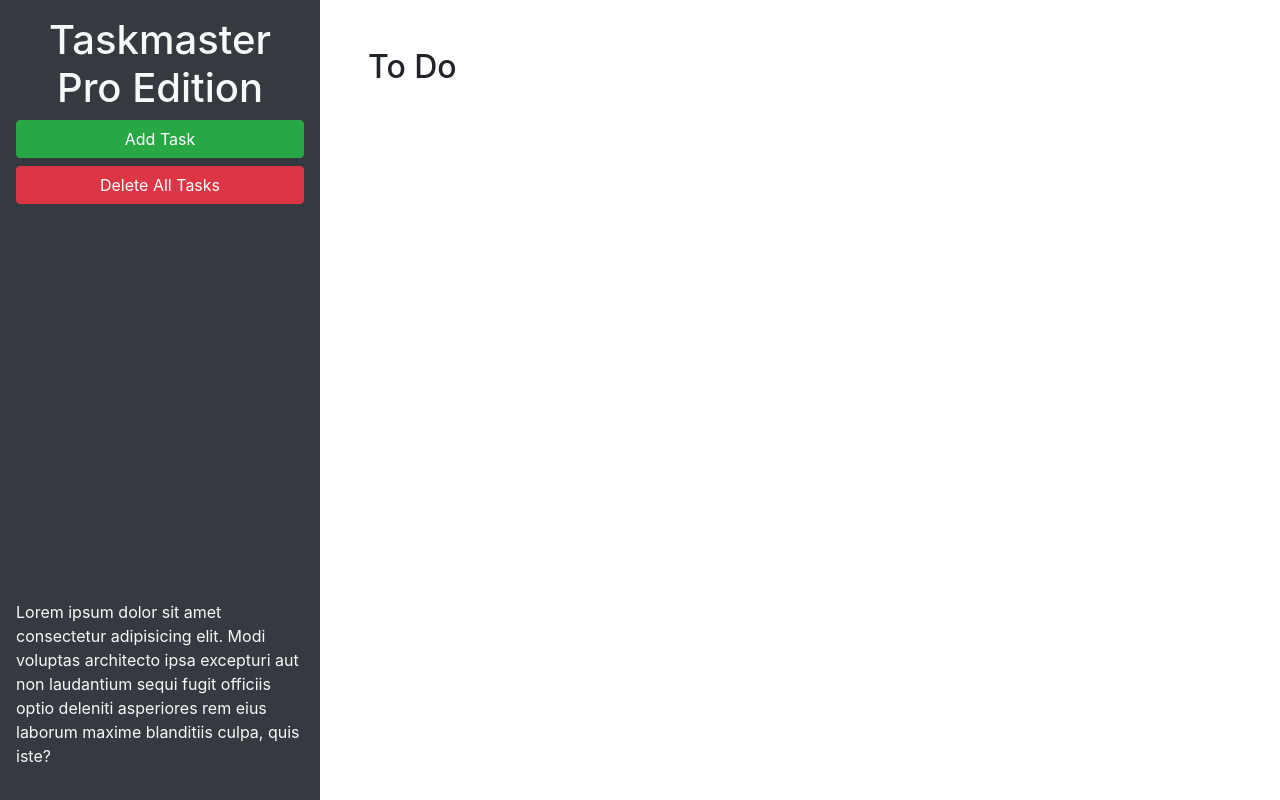
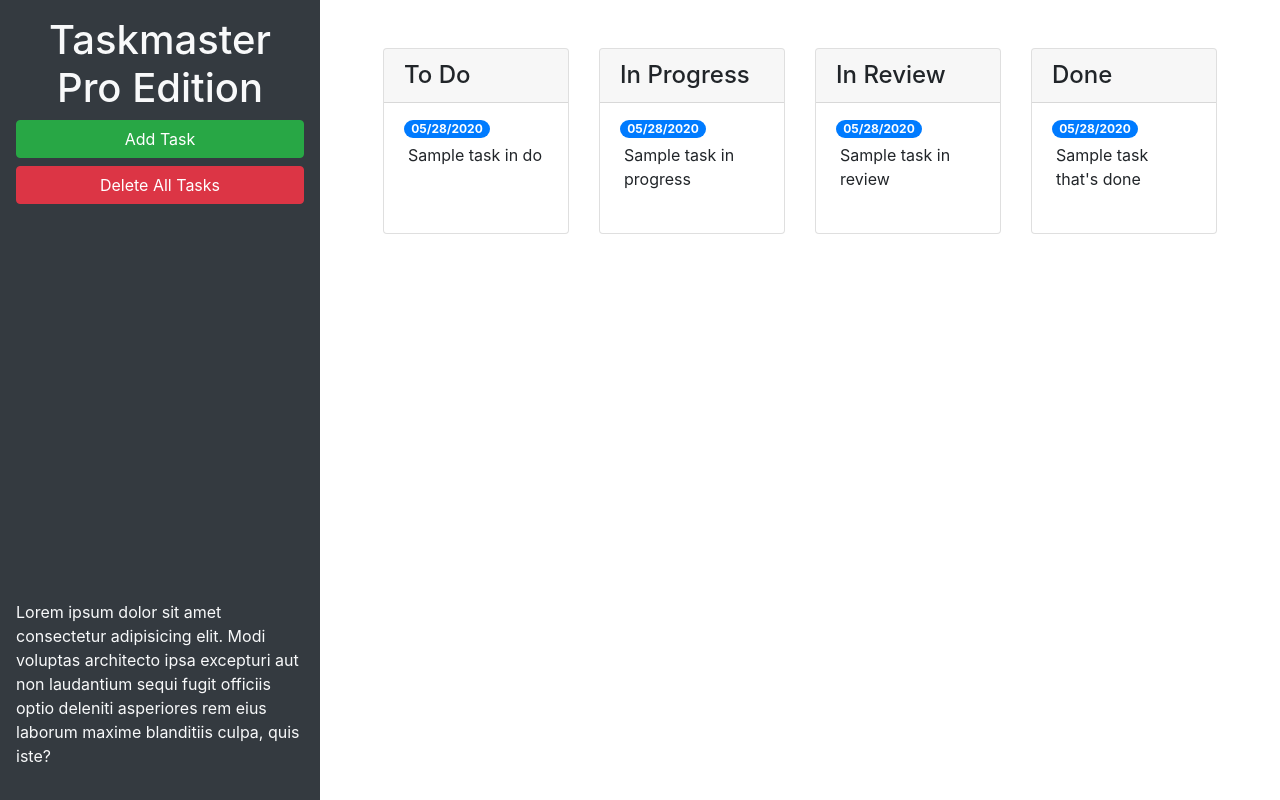
Before and after one commit to ryan7998/taskmaster-pro, a plain HTML site: page index.html in a window 1280 px wide. Drawn offline with nearby package versions, Linux system fonts and the light colour scheme.

Commit message:
modal fixed

```diff
--- a/index.html
+++ b/index.html
@@ -24,9 +24,61 @@
       </p>
     </header>
     <main class="col-12 col-lg-9">
-      <div class="m-5">
-        <h2>To Do</h2>
-        <ul id="list-toDo" class="list-group"> </ul>
+      <div class="m-5 row justify-content-around">
+
+        <!-- todo start -->
+        <div class="col-12 col-md-6 col-xl-3 mb-3">
+          <div class="card">
+            <h4 class="card-header">To Do </h4>
+            <ul id="list-toDo" class="list-group list-group-flush">
+              <li class="list-group-item">
+                <span class="badge badge-primary badge-pill">05/28/2020</span>
+                <p class="m-1">Sample task in do</p>
+              </li>
+            </ul>
+          </div>
+        </div>
+        <!-- todo end -->
+
+        <!-- in progress start -->
+        <div class="col-12 col-md-6 col-xl-3 mb-3">
+          <div class="card">
+            <h4 class="card-header">In Progress</h4>
+            <ul id="list-inProgress" class="list-group list-group-flush">
+              <li class="list-group-item">
+                <span class="badge badge-primary badge-pill">05/28/2020</span>
+                <p class="m-1">Sample task in progress</p>
+              </li>
+            </ul>
+          </div>
+        </div>
+        <!-- in progress end -->
+        <!-- in review start -->
+        <div class="col-12 col-md-6 col-xl-3 mb-3">
+          <div class="card">
+            <h4 class="card-header">In Review</h4>
+            <ul id="list-inReview" class="list-group list-group-flush">
+              <li class="list-group-item">
+                <span class="badge badge-primary badge-pill">05/28/2020</span>
+                <p class="m-1">Sample task in review</p>
+              </li>
+            </ul>
+            </div>
+        </div>
+        <!-- in review end -->
+        <!-- done start -->
+        <div class="col-12 col-md-6 col-xl-3 mb-3">
+          <div class="card">
+            <h4 class="card-header">Done</h4>
+            <ul id="list-done" class="list-group list-group-flush">
+              <li class="list-group-item">
+                <span class="badge badge-primary badge-pill">05/28/2020</span>
+                <p class="m-1">Sample task that's done</p>
+              </li>
+            </ul>
+          </div>
+        </div>
+        <!-- done end -->
       </div>
     </main>
   </div>
@@ -46,11 +98,11 @@
           <form>
             <div class="form-group">
               <label for="modalTaskDescription">Task description</label>
-              <textarea id="modalTaskDescription" rows="3"></textarea>
+              <textarea id="modalTaskDescription" rows="3" class="form-control"></textarea>
             </div>
             <div class="form-group">
               <label for="modalDueDate">Due date</label>
-              <input type="text" id="modalDueDate" placeholder="mm/dd/yyyy" autocomplete="off" />
+              <input type="text" class="form-control" id="modalDueDate" placeholder="mm/dd/yyyy" autocomplete="off" />
             </div>
           </form>
         </div>
```
